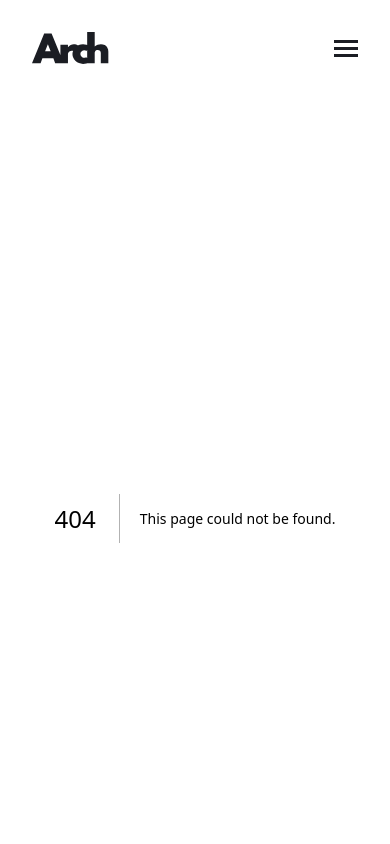
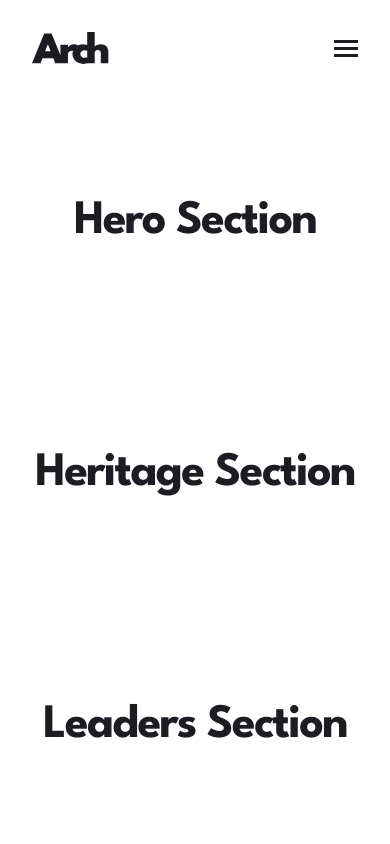
Before and after one commit to kerem-gurbuz/fm-arch-studio-website, a Next.js app: page /about in a window 390 px wide. Before the commit this address had no page. Shown: the top 844 px of the page. Built offline with nearby package versions, Linux system fonts and the light colour scheme.

Commit message:
feat(layout): implement basic structure
- Create responsive container layouts
- Add empty section scaffolding for about page

```diff
--- /dev/null
+++ b/src/app/about/page.tsx
@@ -0,0 +1,21 @@
+export default function AboutPage() {
+  return (
+    <main id="about-page">
+      <section id="hero-section" className="py-[100px]">
+        <div className="container">
+          <h1 className="heading-md text-center">Hero Section</h1>
+        </div>
+      </section>
+      <section id="heritage-section" className="py-[100px]">
+        <div className="container">
+          <h2 className="heading-md text-center">Heritage Section</h2>
+        </div>
+      </section>
+      <section id="leaders-section" className="py-[100px]">
+        <div className="container">
+          <h2 className="heading-md text-center">Leaders Section</h2>
+        </div>
+      </section>
+    </main>
+  );
+}
```
